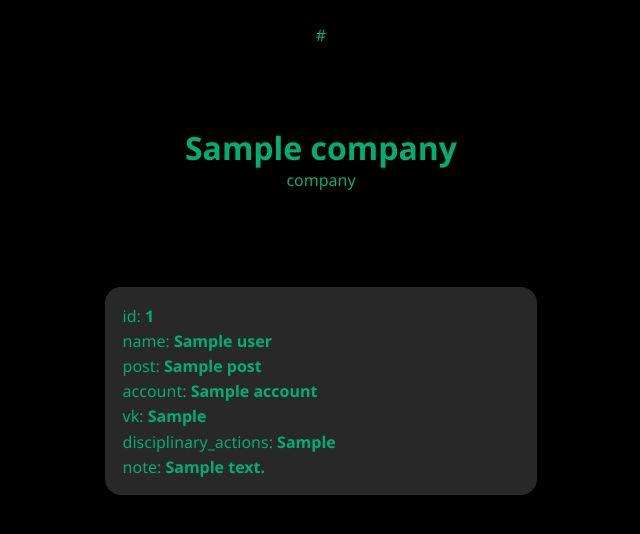
After one commit to shauru1118/transdigital, a Flask app: template templates/users.html in a window 1280 px wide. The commit adds this page. Shown: the top 534 px of the page, without its empty margins (319-959 px from the left). Run offline with Flask 3, Linux system fonts and the light colour scheme; the template is opened without the code that fills it: most values are stand-ins (such as "Sample title", 1, 10 or a date in 2020).

Commit message:
page of users

```diff
--- a/app.py
+++ b/app.py
@@ -267,6 +267,19 @@ def dashboard(username:str):
         return jsonify({"status":"error", "message":"company does not exist"})
     user_dict = database.get_user(database.get_db_path(company), name=username)
     if user_dict["status"] == "error":
-        return jsonify({"status":"error", "message":"user does not exist"})
+        return jsonify(user_dict)
     user = User(user_dict["id"], user_dict["name"], user_dict["password"], user_dict["post"], user_dict["account"], user_dict["vk"], user_dict["disciplinary_actions"], user_dict["note"])
-    return render_template("dashboard.html", company=company, user=user, url=request.url)
+    return render_template("dashboard.html", company=company.capitalize(), user=user, url=request.url)
+
+@app.route("/users", methods=["GET"])
+def users():
+    company = request.host.split(".")[0]
+    if database.get_db_path(company) == "":
+        return jsonify({"status":"error", "message":"company does not exist"})
+    users = []
+    users_dict = database.get_users(database.get_db_path(company))
+    if users_dict["status"] == "error":
+        return jsonify(users_dict)
+    for user in users_dict["users"]:
+        users.append(User(user["id"], user["name"], "secure", user["post"], user["account"], user["vk"], user["disciplinary_actions"], user["note"]))
+    return render_template("users.html", company=company.capitalize(), users=users, url=request.url)
--- a/static/main.css
+++ b/static/main.css
@@ -46,3 +46,26 @@ a:hover{
     align-items: center;
     justify-content: center;
 }
+
+.workers {
+    display: flex;
+    flex-direction:column;
+    align-items: center;
+    justify-content: center;
+
+}
+
+.worker {
+    display: flex;
+    flex-direction:column;
+    /* align-items: center; */
+    justify-content: left;
+    margin: 2em;
+    padding: 1em;
+    border-radius: 1em;
+    background-color: rgb(40, 40, 40);
+    min-width: 25em;
+}
+.worker p {
+    margin: 0.1em;
+}
--- a/templates/dashboard.html
+++ b/templates/dashboard.html
@@ -21,7 +21,7 @@
         <div class="worker">
             <p id="id">id: <b>{{ user.id }}</b></p>
             <p id="name">name: <b>{{ user.name }}</b></p>
-            <p id="password">password: <b>{{ user.password }}</b></p>
+            <!-- <p id="password">password: <b>{{ user.password }}</b></p> -->
             <p id="post">post: <b>{{ user.post }}</b></p>
             <p id="account">account: <b>{{ user.account }}</b></p>
             <p id="vk">vk: <b>{{ user.vk }}</b></p>
--- /dev/null
+++ b/templates/users.html
@@ -0,0 +1,37 @@
+<!DOCTYPE html>
+<html lang="ru">
+<head>
+    <meta charset="UTF-8">
+    <meta name="viewport" content="width=device-width, initial-scale=1.0">
+    <title>TransDigital</title>
+    <link rel="stylesheet" href="{{url_for('static', filename='main.css')}}">
+</head>
+<body>
+    <main>
+
+        <p>{{ url }}</p>
+
+        <div class="name">
+            <h1 style="margin: 0;">{{ company }}</h1>
+            <p style="margin: 0;">company</p>
+        </div>
+        <div class="workers">
+            {% for user in users: %}
+
+            <div class="worker">
+                <p id="id">id: <b>{{ user.id }}</b></p>
+                <p id="name">name: <b>{{ user.name }}</b></p>
+                <!-- <p id="password">password: <b>{{ user.password }}</b></p> -->
+                <p id="post">post: <b>{{ user.post }}</b></p>
+                <p id="account">account: <b>{{ user.account }}</b></p>
+                <p id="vk">vk: <b>{{ user.vk }}</b></p>
+                <p id="disciplinary_actions">disciplinary_actions: <b>{{ user.disciplinary_actions }}</b></p>
+                <p id="note">note: <b>{{ user.note }}</b></p>
+            </div>
+
+            {% endfor %}
+        </div>
+
+    </main>
+</body>
+</html>
```
